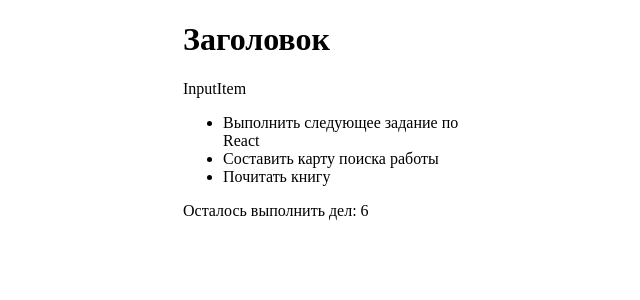
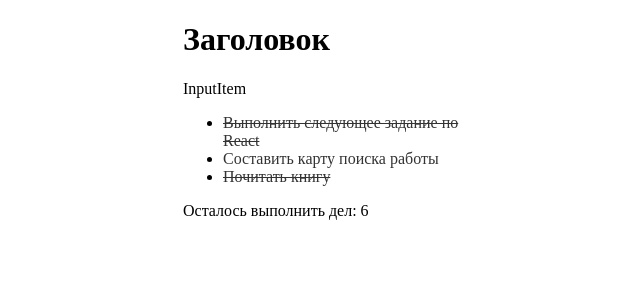
Before and after one commit to WebHeroSchool/TatiTodo, a React (Create React App) app: page / in a window 1280 px wide. Shown: the top 300 px of the page, without its empty margins (307-947 px from the left). Built offline with nearby package versions, Linux system fonts and the light colour scheme.

Commit message:
add classnames

```diff
--- a/src/components/App/App.js
+++ b/src/components/App/App.js
@@ -6,9 +6,18 @@
 
 const App = () => {
 	const items = [
-		{value: "Выполнить следующее задание по React"},
-		{value: "Составить карту поиска работы"},
-		{value: "Почитать книгу"}
+		{
+			value: "Выполнить следующее задание по React",
+			isDone: true
+		},
+		{
+			value: "Составить карту поиска работы",
+			isDone: false
+		},
+		{
+			value: "Почитать книгу",
+			isDone: true
+		}
 	];
 
 	return(
--- a/src/components/Item/Item.js
+++ b/src/components/Item/Item.js
@@ -1,5 +1,14 @@
 import React from 'react';
+import classnames from 'classnames';
+import styles from './Item.module.css';
 
-const Item = ({value}) => (<span>{value}</span>);
+const Item = ({value, isDone}) =>
+	(<span className={
+		classnames({ [styles.Item]:true,
+					 [styles.done]:isDone})
+	  }>
+
+		{value}
+	 </span>);
 
 export default Item;
--- /dev/null
+++ b/src/components/Item/Item.module.css
@@ -0,0 +1,7 @@
+.Item{
+	color:#333;
+}
+.done{
+	/*color:#c4c4c4;*/
+	text-decoration: line-through;
+}
--- a/src/components/ItemList/ItemList.js
+++ b/src/components/ItemList/ItemList.js
@@ -5,7 +5,7 @@
 	<ul>
 		{items.map((item, i)=>
 			<li key={i}>
-				<Item value={item.value}/>
+				<Item value={item.value} isDone={item.isDone}/>
 			</li>)
 		}
 	</ul>);
```
